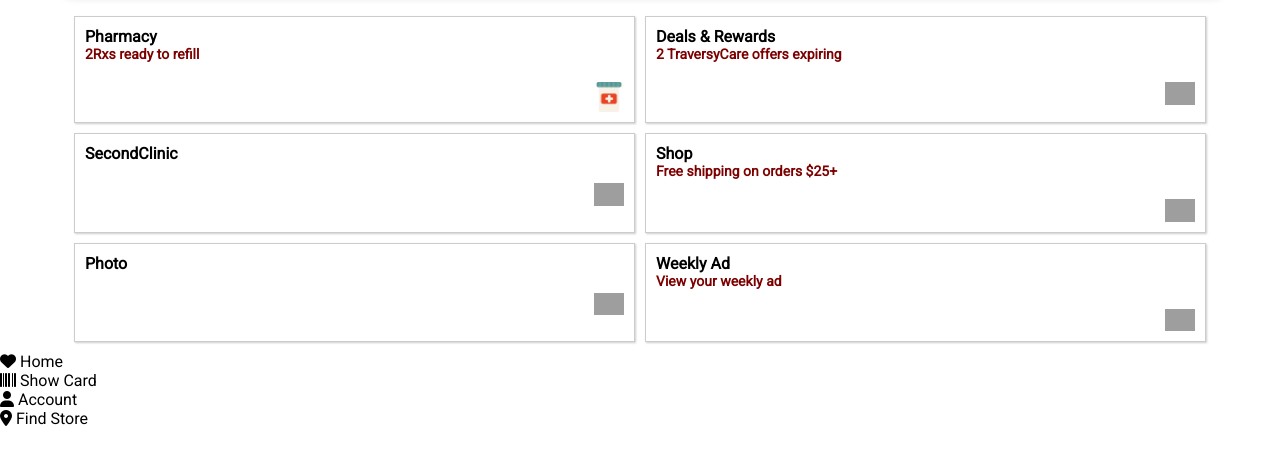
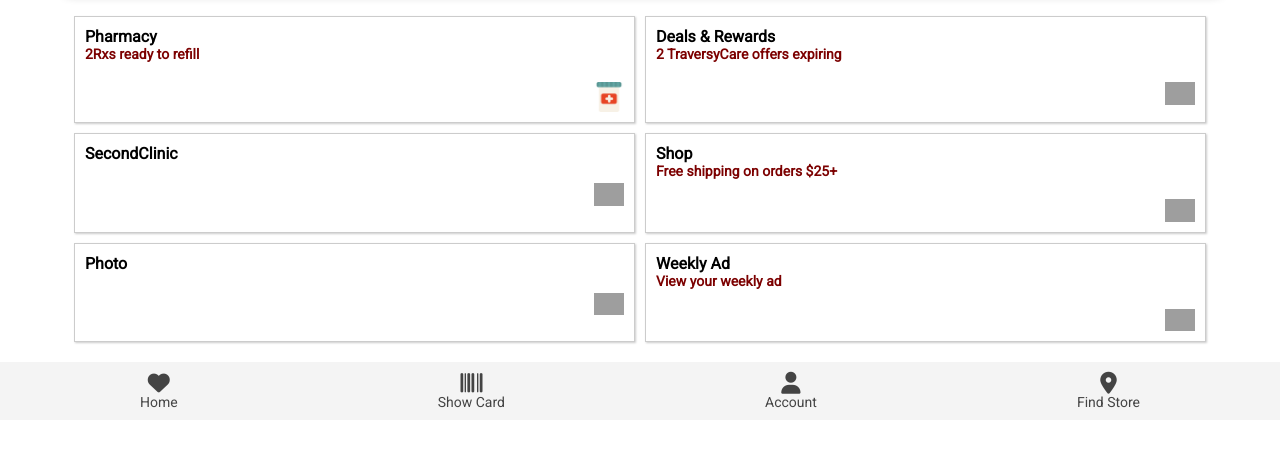
Before and after one commit to adnanreza/tvs-mobile-ui, a plain HTML site: page index.html in a window 1280 px wide. Shown: the part 175-640 px from the top of the page. Drawn offline with Linux system fonts and the light colour scheme; grey boxes are pictures that could not be loaded.

Commit message:
Added footer styles

```diff
--- a/style.css
+++ b/style.css
@@ -92,3 +92,28 @@
   width: 30px;
   align-self: flex-end;
 }
+
+.app-footer {
+  background: #f4f4f4;
+  color: #444;
+  padding: 10px;
+  font-size: 14px;
+  margin-top: 10px;
+}
+
+.app-footer ul {
+  display: flex;
+  align-items: center;
+  justify-content: space-around;
+  list-style: none;
+}
+
+.app-footer ul li {
+  display: flex;
+  flex-direction: column;
+  align-items: center;
+}
+
+.app-footer ul li i {
+  font-size: 22px;
+}
```
